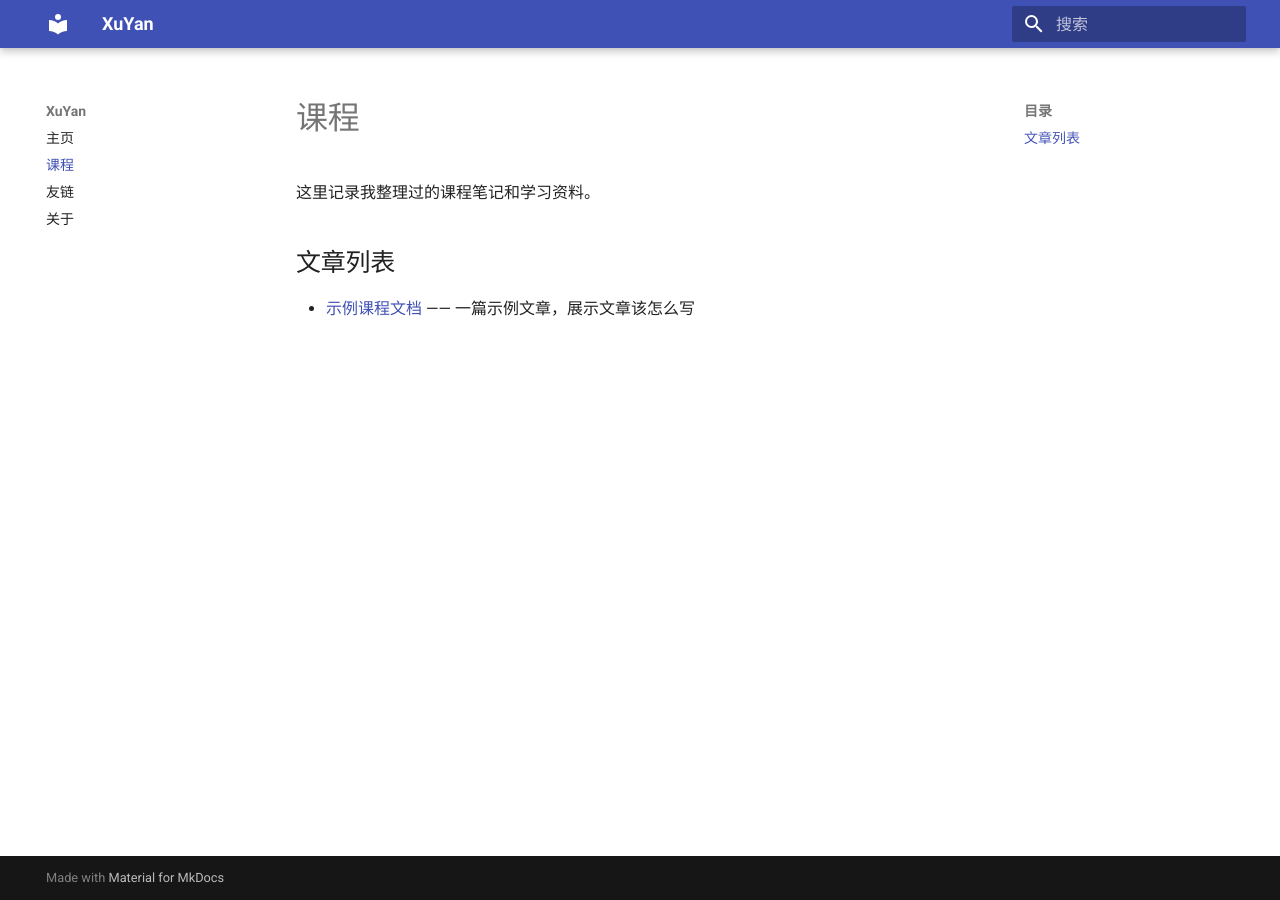
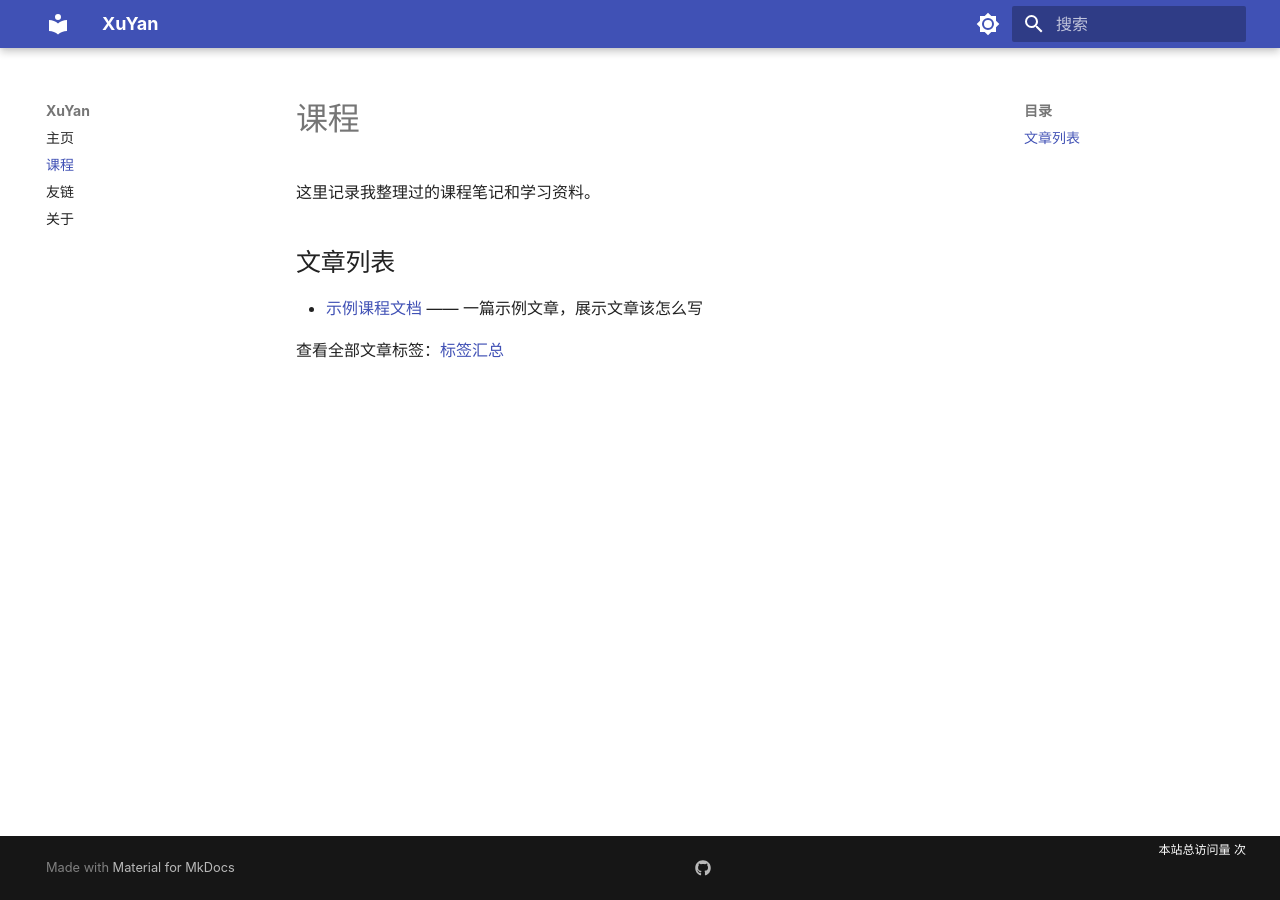
Before and after one commit to eryuanerci/eryuanerci.github.io, an MkDocs documentation site: the page built from docs/course/index.md, in a window 1280 px wide. Built offline with MkDocs 1.6.1 and Material for MkDocs 9.7.7, drawn with Linux system fonts in a browser that asks for light colours; comment, search, counter and statistics services are not loaded.

Commit message:
新增夜间模式、代码复制、返回顶部、文章标签、社交图标、访问统计

```diff
--- /dev/null
+++ b/docs/assets/js/stats.js
@@ -0,0 +1,25 @@
+// 访问统计：使用「不蒜子」免费服务，无需注册
+(function () {
+  // 加载不蒜子统计脚本
+  var s = document.createElement("script");
+  s.src = "//busuanzi.ibruce.info/busuanzi/2.3/busuanzi.pure.mini.js";
+  s.async = true;
+  document.head.appendChild(s);
+
+  // 在页脚显示「本站总访问量 X 次」
+  function inject() {
+    var footer = document.querySelector(".md-footer-meta__inner");
+    if (!footer) return;
+    var span = document.createElement("span");
+    span.id = "busuanzi_container_site_pv";
+    span.style.fontSize = "12px";
+    span.innerHTML = '本站总访问量 <span id="busuanzi_value_site_pv"></span> 次';
+    footer.appendChild(span);
+  }
+
+  if (document.readyState === "loading") {
+    document.addEventListener("DOMContentLoaded", inject);
+  } else {
+    inject();
+  }
+})();
--- a/docs/course/index.md
+++ b/docs/course/index.md
@@ -5,3 +5,5 @@
 ## 文章列表
 
 - [示例课程文档](example.md) —— 一篇示例文章，展示文章该怎么写
+
+查看全部文章标签：[标签汇总](../tags.md)
--- a/mkdocs.yml
+++ b/mkdocs.yml
@@ -4,10 +4,41 @@
 theme:
   name: material
   language: zh
+  # 使用系统自带字体，避免下载国外字体导致打开变慢
+  font: false
+  # 浅色 / 深色两套皮肤，顶部出现切换按钮（夜间模式）
   palette:
-    scheme: default  # 浅色（明亮）主题
-    primary: indigo
-    accent: indigo
+    - media: "(prefers-color-scheme: light)"
+      scheme: default
+      primary: indigo
+      accent: indigo
+      toggle:
+        icon: material/brightness-7
+        name: 切换到深色模式
+    - media: "(prefers-color-scheme: dark)"
+      scheme: slate
+      primary: indigo
+      accent: indigo
+      toggle:
+        icon: material/brightness-4
+        name: 切换到浅色模式
+  features:
+    - navigation.instant    # 页面切换不整页刷新（即时加载）
+    - navigation.top        # 返回顶部按钮
+    - content.code.copy     # 代码块右上角复制按钮
+
+plugins:
+  - search
+  - tags:
+      tags_file: tags.md   # 文章标签，汇总到 tags.md 这个页面
+
+extra:
+  social:
+    - icon: fontawesome/brands/github
+      link: https://github.com/eryuanerci
+
+extra_javascript:
+  - assets/js/stats.js    # 访问统计脚本
 
 nav:
   - 主页: index.md
```
Also changed, not shown: docs/course/example.md (+7 -0 lines), docs/tags.md (added, +5 -0 lines), 1 other file.
